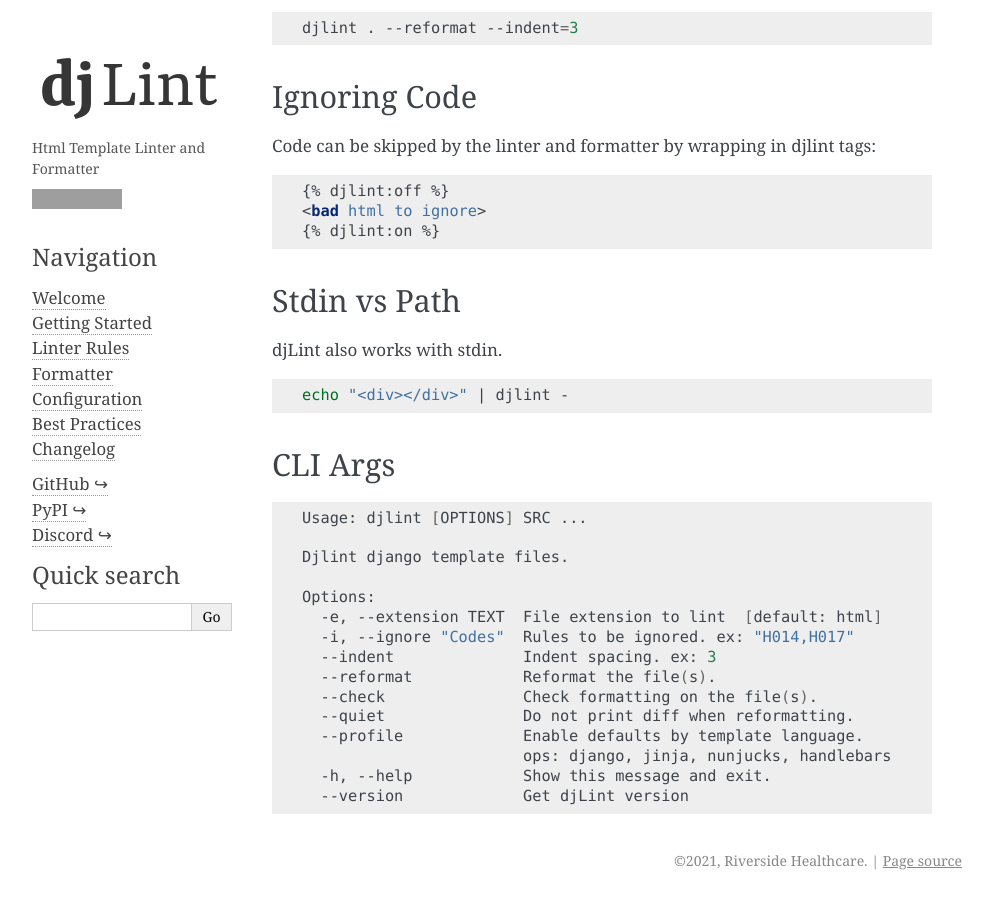
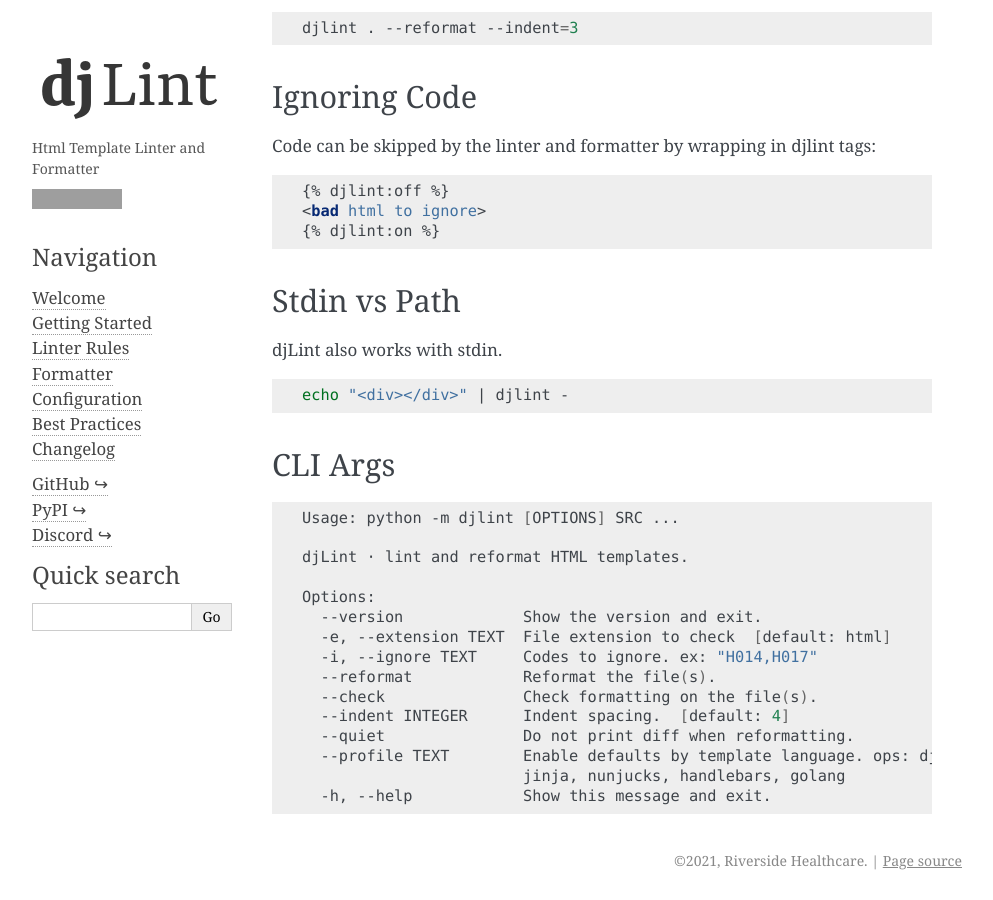
Before and after one commit to djlint/djLint, a Sphinx documentation site: the page built from docs/djlint/usage.rst, in a window 1280 px wide and 900 px high, scrolled down 685 px. Shown: the whole window, without its empty margins (148-1141 px from the left). Built offline with Sphinx 7.4.7, drawn with Linux system fonts in a browser that asks for light colours; grey boxes are pictures that could not be loaded.

Commit message:
fixed #52,50,48

```diff
--- a/docs/djlint/usage.rst
+++ b/docs/djlint/usage.rst
@@ -62,18 +62,18 @@
 
 .. code:: sh
 
-    Usage: djlint [OPTIONS] SRC ...
+    Usage: python -m djlint [OPTIONS] SRC ...
 
-    Djlint django template files.
+    djLint · lint and reformat HTML templates.
 
     Options:
-      -e, --extension TEXT  File extension to lint  [default: html]
-      -i, --ignore "Codes"  Rules to be ignored. ex: "H014,H017"
-      --indent              Indent spacing. ex: 3
+      --version             Show the version and exit.
+      -e, --extension TEXT  File extension to check  [default: html]
+      -i, --ignore TEXT     Codes to ignore. ex: "H014,H017"
       --reformat            Reformat the file(s).
       --check               Check formatting on the file(s).
+      --indent INTEGER      Indent spacing.  [default: 4]
       --quiet               Do not print diff when reformatting.
-      --profile             Enable defaults by template language.
-                            ops: django, jinja, nunjucks, handlebars
+      --profile TEXT        Enable defaults by template language. ops: django,
+                            jinja, nunjucks, handlebars, golang
       -h, --help            Show this message and exit.
-      --version             Get djLint version
```
Also changed, not shown: src/djlint/__init__.py (+5 -4 lines), 1 other file.
